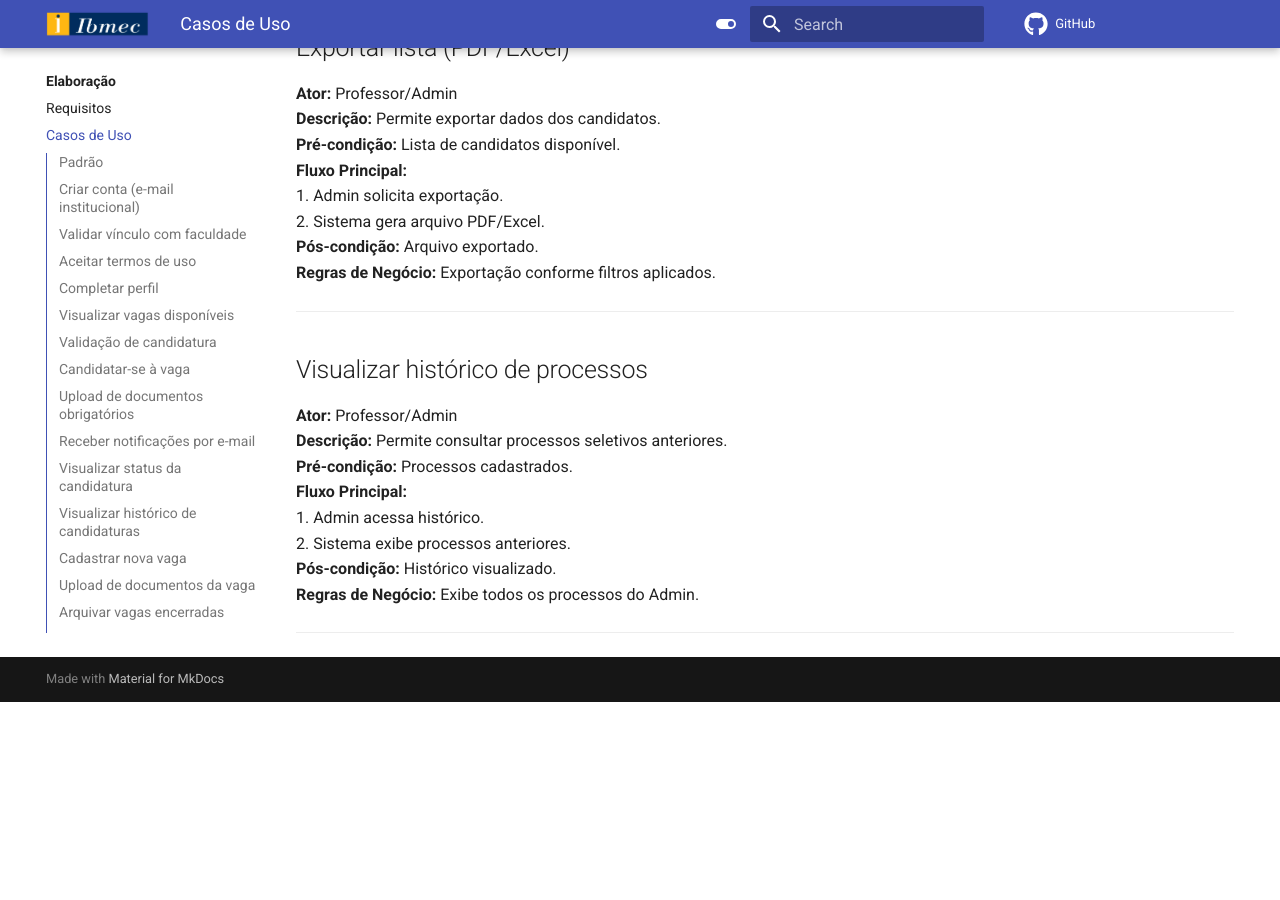
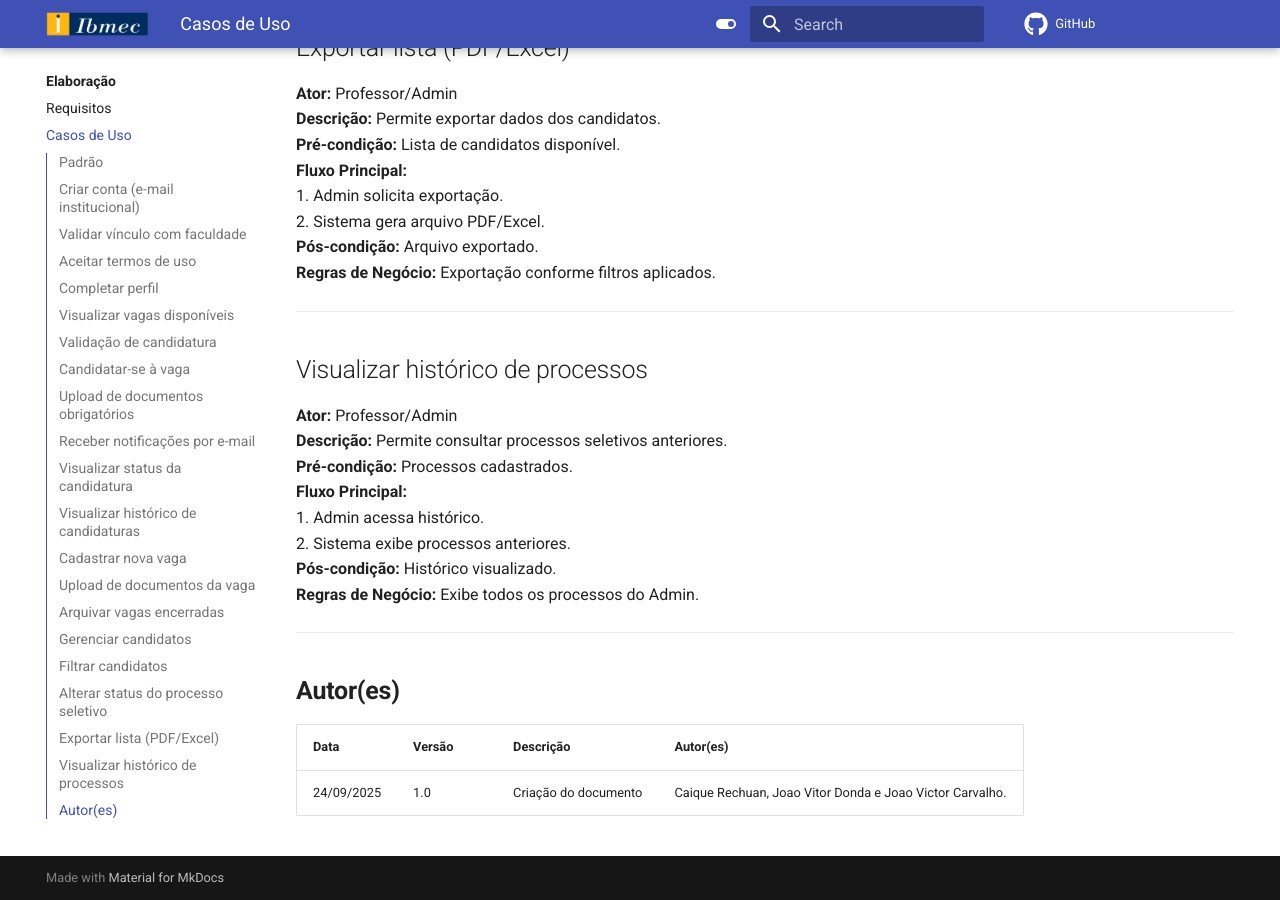
Before and after one commit to Projetos-de-Extensao/PBE_25.2_8004_III, an MkDocs documentation site: the page built from docs/Elaboracao/casos_de_uso.md, in a window 1280 px wide and 900 px high, scrolled down 6506 px. Built offline with MkDocs 1.6.1 and Material for MkDocs 9.7.7, drawn with Linux system fonts in a browser that asks for light colours; comment, search, counter and statistics services are not loaded; before the commit the page ends 7208 px from its top, so only the background shows below that.

Commit message:
Update casos_de_uso.md

```diff
--- a/docs/Elaboracao/casos_de_uso.md
+++ b/docs/Elaboracao/casos_de_uso.md
@@ -255,3 +255,8 @@
 **Regras de Negócio:** Exibe todos os processos do Admin.
 
 ---
+
+## **Autor(es)**
+| Data | Versão | Descrição | Autor(es) |
+|-------|--------|-----------|------------|
+| 24/09/2025 | 1.0 | Criação do documento | Caique Rechuan, Joao Vitor Donda e Joao Victor Carvalho.
```
